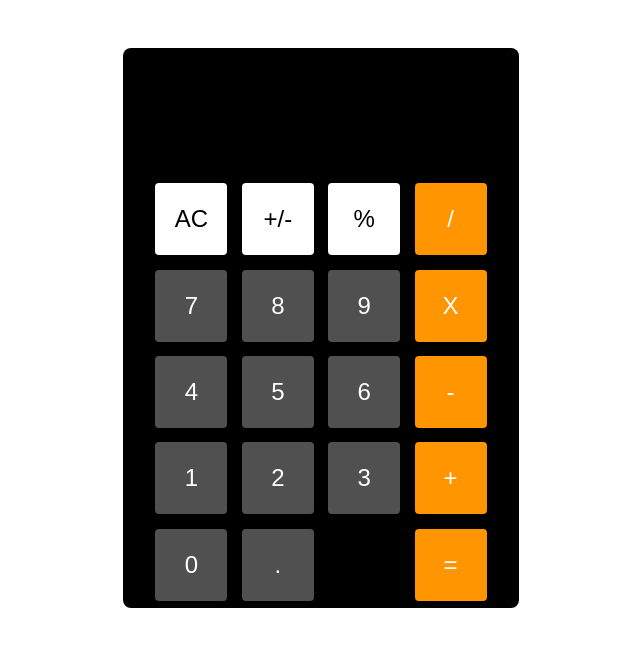
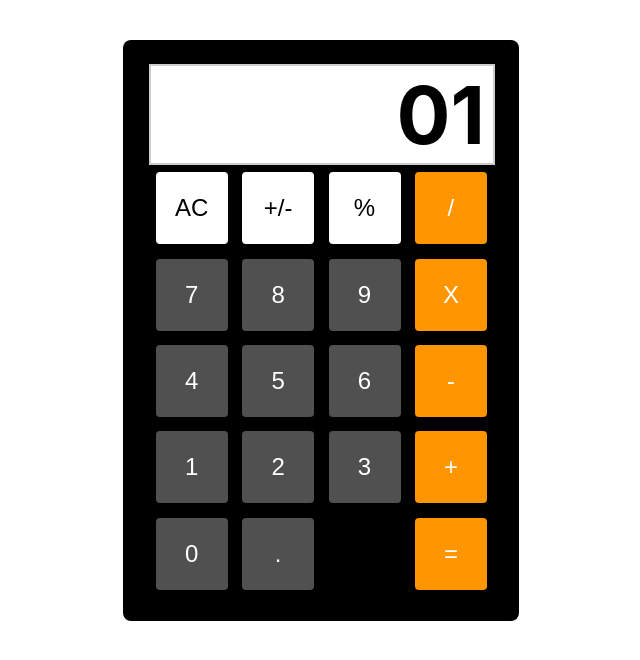
Before and after one commit to RagZark/Calculadora, a React (Create React App) app: page / in a window 1280 px wide. Shown: the top 660 px of the page, without its empty margins (319-959 px from the left). Built offline with nearby package versions, Linux system fonts and the light colour scheme.

Commit message:
Mui/material Container e Box, adição do que vai ser o visor(input) da calculadora

```diff
--- a/src/components/Calculator.css
+++ b/src/components/Calculator.css
@@ -1,11 +1,8 @@
 .wrapper{
-    padding-top: 8rem;
-    margin-top: 3rem;
+    padding: 1.5em;
+    padding-left: 1.6em;
     background-color: #000;
     border-radius: 8px;
-    display: flex;
-    flex-wrap: wrap;
-    justify-content: center;
 }
 
 button{
--- a/src/components/Calculator.jsx
+++ b/src/components/Calculator.jsx
@@ -1,6 +1,6 @@
 import React from "react";
 import './Calculator.css';
-import { Container } from "@mui/material";
+import { Box, Container } from "@mui/material";
 
 const Calculator = () => {
     const buttonValues = ["AC", "+/-", "%", "/", 7, 8, 9, "X", 4, 5, 6, "-", 1, 2, 3, "+", 0, ".", "ç", "="];
@@ -18,19 +18,25 @@ const Calculator = () => {
         }
     };
 
+
     return (
-        <Container maxWidth="xs">
+        <div>
+        <Box m={5}/>
+        <Container maxWidth="xs" >
             <div className="wrapper">
+            <h1 style={{color: "#000", display: "flex", justifyContent: "flex-end", paddingRight: "0.1em", fontSize: "5em", backgroundColor: "#FFF", border: "2px solid #ccc"}}>01</h1>
                 {buttonValues.map((element, index) => (
                     <button
                         key={index}
                         className={colorKeys(element)}
+                        value={element}
                     >
                         {element}
                     </button>
                 ))}
             </div>
         </Container>
+        </div>
     );
 };
 
```
